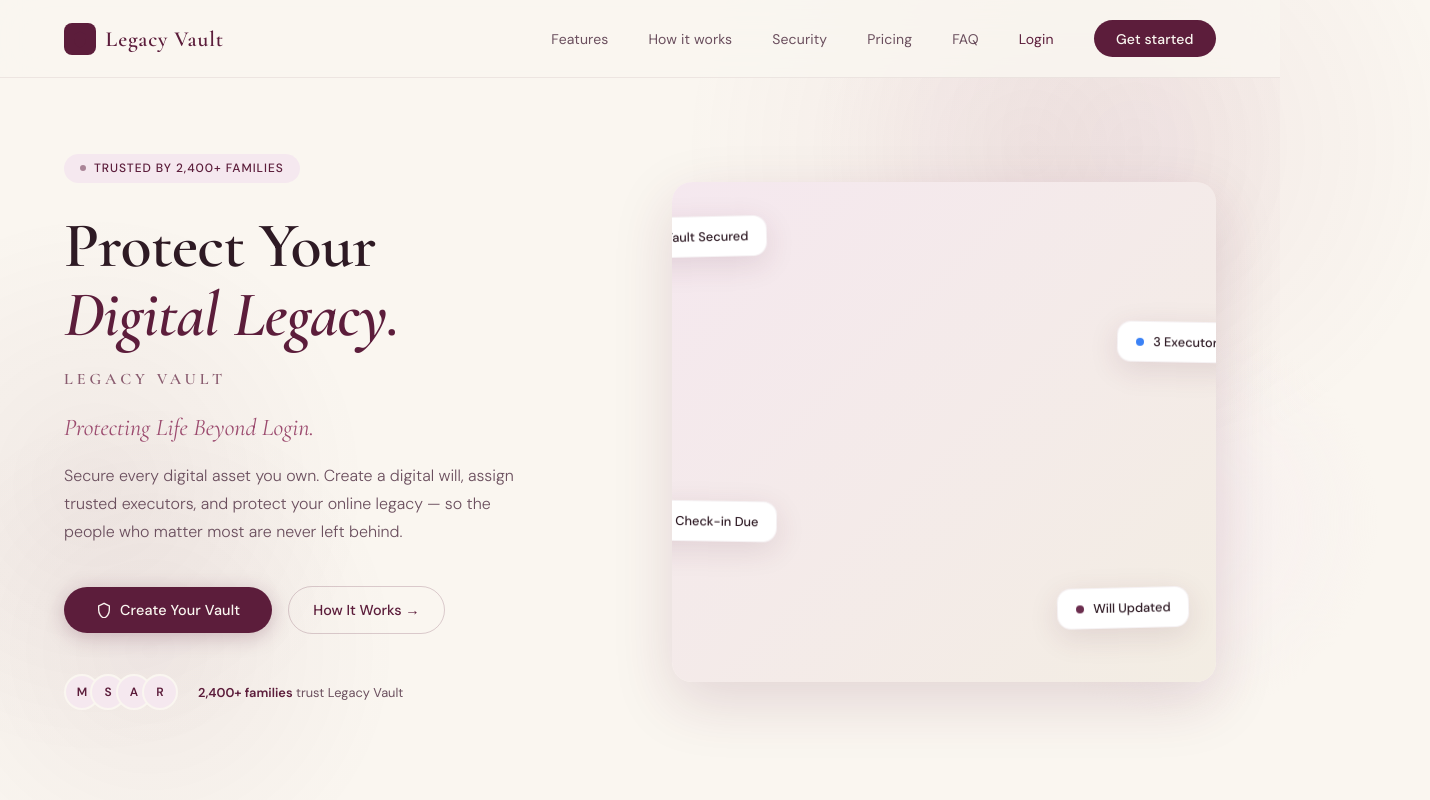
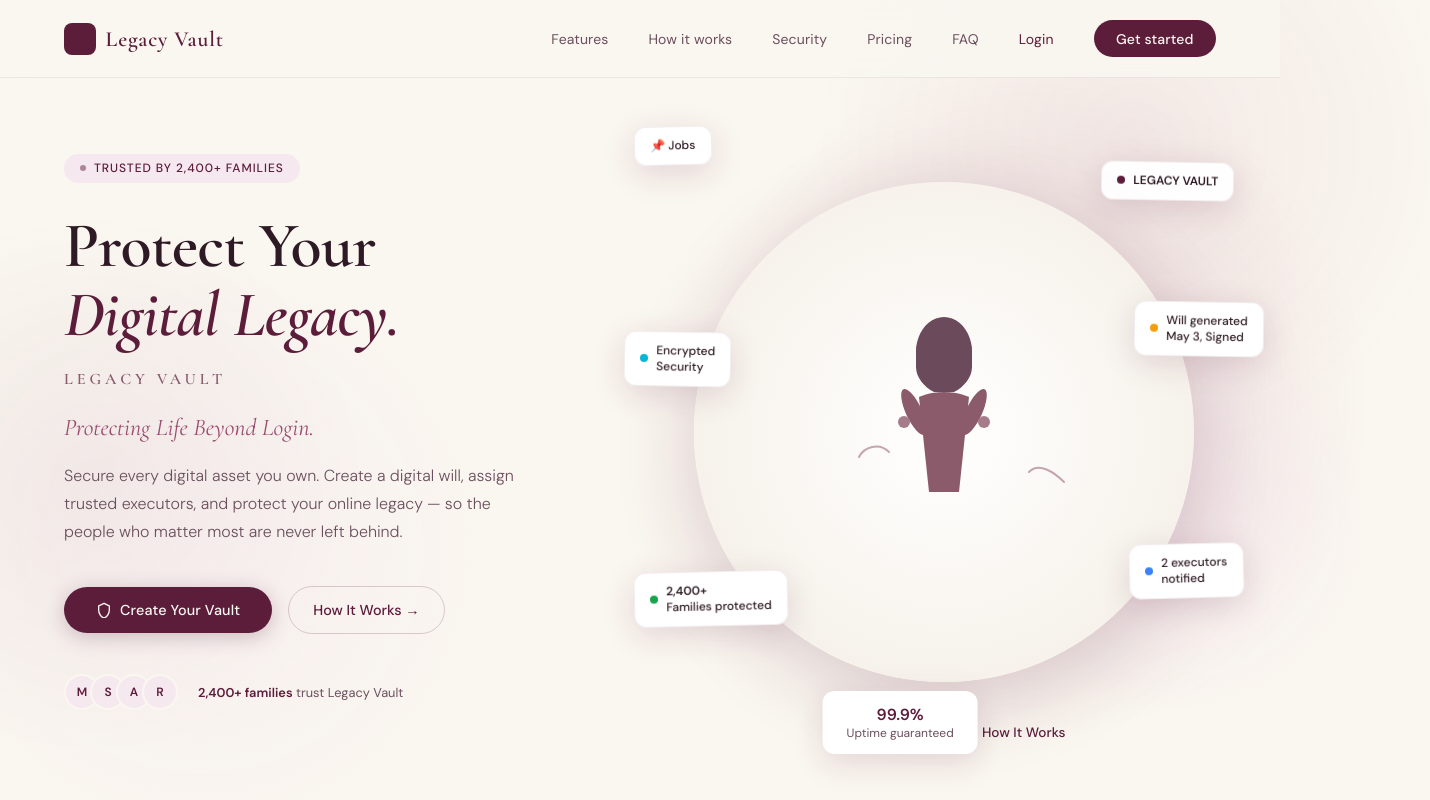
Before and after one commit to Menva-sh/LEGACY-VAULT, a plain HTML site: page frontend/index.html in a window 1280 px wide. Shown: the top 800 px of the page, 1430 px wide, since content can reach past the window. Drawn offline with nearby package versions, Linux system fonts and the light colour scheme.

Commit message:
Add hero illustration and floating cards from image 4 with centered blob backgrounds from image 3

```diff
--- a/frontend/index.html
+++ b/frontend/index.html
@@ -79,23 +79,26 @@ nav{
   padding:8rem 4rem 4rem;
   gap:4rem;
   position:relative;
-  overflow:hidden;
+  overflow:visible;
 }
 .hero::before{
   content:'';
-  position:absolute;top:-200px;right:-100px;
-  width:700px;height:700px;
-  background:radial-gradient(circle,rgba(155,74,110,0.08) 0%,transparent 70%);
+  position:absolute;top:50%;right:-150px;
+  transform:translateY(-50%);
+  width:800px;height:800px;
+  background:radial-gradient(circle,rgba(155,74,110,0.15) 0%,transparent 60%);
   pointer-events:none;
+  z-index:0;
 }
 .hero::after{
   content:'';
-  position:absolute;bottom:-100px;left:-100px;
-  width:500px;height:500px;
-  background:radial-gradient(circle,rgba(92,29,59,0.06) 0%,transparent 70%);
+  position:absolute;bottom:-50px;left:-100px;
+  width:600px;height:600px;
+  background:radial-gradient(circle,rgba(245,232,239,0.4) 0%,transparent 70%);
   pointer-events:none;
+  z-index:0;
 }
-.hero-left{z-index:1;animation:fadeSlideUp 0.9s ease both}
+.hero-left{z-index:1;animation:fadeSlideUp 0.9s ease both;position:relative;}
 .hero-badge{
   display:inline-flex;align-items:center;gap:0.5rem;
   background:var(--plum-pale);
@@ -204,44 +207,54 @@ nav{
   position:relative;
   z-index:1;
   animation:fadeSlideIn 1s 0.2s ease both;
+  display:flex;
+  align-items:center;
+  justify-content:center;
 }
 .hero-img-wrap{
   position:relative;
   display:flex;
   align-items:center;
   justify-content:center;
-  height:500px;
-  background:linear-gradient(135deg,var(--plum-pale),var(--cream2));
-  border-radius:20px;
-  overflow:hidden;
-  box-shadow:0 20px 60px rgba(92,29,59,0.15);
+  width:500px;height:500px;
+  background:radial-gradient(circle,var(--white),var(--cream2));
+  border-radius:50%;
+  overflow:visible;
+  box-shadow:0 20px 80px rgba(92,29,59,0.2);
+}
+.hero-illustration{
+  width:280px;height:320px;
+  position:relative;
+  z-index:2;
 }
 .hero-img-wrap img{
-  width:100%;max-width:580px;
+  width:100%;height:100%;
   object-fit:contain;
-  filter:drop-shadow(0 20px 60px rgba(92,29,59,0.15));
-  animation:float 6s ease-in-out infinite;
+  filter:drop-shadow(0 10px 40px rgba(92,29,59,0.1));
 }
-/* Floating UI cards */
+/* Floating UI cards for illustration */
 .float-card{
   position:absolute;
   background:var(--white);
-  border-radius:14px;
-  padding:0.7rem 1.1rem;
-  box-shadow:0 8px 30px rgba(92,29,59,0.12);
-  display:flex;align-items:center;gap:0.6rem;
-  font-size:0.8rem;font-weight:500;
+  border-radius:12px;
+  padding:0.65rem 0.95rem;
+  box-shadow:0 8px 32px rgba(92,29,59,0.15);
+  display:flex;align-items:center;gap:0.5rem;
+  font-size:0.75rem;font-weight:500;
   color:var(--text);
   white-space:nowrap;
-  border:1px solid rgba(92,29,59,0.06);
+  border:1px solid rgba(92,29,59,0.08);
+  z-index:3;
 }
 .float-card-dot{
   width:8px;height:8px;border-radius:50%;flex-shrink:0;
 }
-.card-1{top:8%;left:-8%;animation:floatCard1 5s ease-in-out infinite}
-.card-2{top:28%;right:-5%;animation:floatCard2 6s 1s ease-in-out infinite}
-.card-3{bottom:28%;left:-6%;animation:floatCard3 5.5s 0.5s ease-in-out infinite}
-.card-4{bottom:10%;right:5%;animation:floatCard4 6.5s 1.5s ease-in-out infinite}
+.card-1{top:-50px;left:-60px;animation:floatCard1 5s ease-in-out infinite;background:rgba(255,255,255,0.95)}
+.card-2{top:-20px;right:-40px;animation:floatCard2 6s 1s ease-in-out infinite;background:rgba(255,255,255,0.95)}
+.card-3{top:120px;right:-70px;animation:floatCard3 5.5s 0.5s ease-in-out infinite}
+.card-4{bottom:80px;right:-50px;animation:floatCard4 6.5s 1.5s ease-in-out infinite}
+.card-5{bottom:50px;left:-60px;animation:floatCard1 5s ease-in-out infinite}
+.card-6{top:150px;left:-70px;animation:floatCard2 6s 1s ease-in-out infinite}
 
 /* TRUSTED BY */
 .trusted{
@@ -756,22 +769,56 @@ footer{
 
   <div class="hero-right">
     <div class="hero-img-wrap">
+      <div class="hero-illustration">
+        <svg viewBox="0 0 280 320" fill="none" xmlns="http://www.w3.org/2000/svg">
+          <!-- Woman figure -->
+          <circle cx="140" cy="80" r="28" fill="#8B5A6B"/>
+          <!-- Hair -->
+          <path d="M112 80C112 60 125 45 140 45C155 45 168 60 168 80L168 95C168 105 160 115 150 120L130 120C120 115 112 105 112 95Z" fill="#6B4A5B"/>
+          <!-- Body -->
+          <path d="M115 125L125 220L155 220L165 125C165 125 155 120 140 120C125 120 115 125 115 125Z" fill="#8B5A6B"/>
+          <!-- Arms -->
+          <ellipse cx="110" cy="140" rx="8" ry="25" fill="#8B5A6B" transform="rotate(-25 110 140)"/>
+          <ellipse cx="170" cy="140" rx="8" ry="25" fill="#8B5A6B" transform="rotate(25 170 140)"/>
+          <!-- Hands -->
+          <circle cx="100" cy="150" r="6" fill="#A67B8A"/>
+          <circle cx="180" cy="150" r="6" fill="#A67B8A"/>
+          <!-- Decorative elements -->
+          <path d="M85 180C75 170 60 175 55 185" stroke="#C4A5B0" stroke-width="2" fill="none" stroke-linecap="round"/>
+          <path d="M225 200C235 190 250 200 260 210" stroke="#C4A5B0" stroke-width="2" fill="none" stroke-linecap="round"/>
+        </svg>
+      </div>
+      <!-- Floating cards from image 4 -->
       <div class="float-card card-1">
-        <div class="float-card-dot" style="background:#16a34a"></div>
-        <span>Vault Secured</span>
+        <span>📌 Jobs</span>
       </div>
       <div class="float-card card-2">
-        <div class="float-card-dot" style="background:#3b82f6"></div>
-        <span>3 Executors</span>
+        <div class="float-card-dot" style="background:#5c1d3b"></div>
+        <span style="font-weight:600">LEGACY VAULT</span>
       </div>
       <div class="float-card card-3">
         <div class="float-card-dot" style="background:#f59e0b"></div>
-        <span>Check-in Due</span>
+        <span>Will generated<br>May 3, Signed</span>
       </div>
       <div class="float-card card-4">
-        <div class="float-card-dot" style="background:#6b2d4e"></div>
-        <span>Will Updated</span>
+        <div class="float-card-dot" style="background:#3b82f6"></div>
+        <span>2 executors<br>notified</span>
       </div>
+      <div class="float-card card-5">
+        <div class="float-card-dot" style="background:#16a34a"></div>
+        <span><strong>2,400+</strong><br>Families protected</span>
+      </div>
+      <div class="float-card card-6">
+        <div class="float-card-dot" style="background:#06b6d4"></div>
+        <span>Encrypted<br>Security</span>
+      </div>
+    </div>
+    <div style="position:absolute;bottom:-80px;left:50%;transform:translateX(-50%);text-align:center;z-index:2">
+      <div style="background:var(--white);border-radius:12px;padding:0.8rem 1.5rem;box-shadow:0 8px 32px rgba(92,29,59,0.15);display:inline-block;margin-bottom:0.5rem">
+        <div style="font-size:1rem;font-weight:600;color:var(--plum)">99.9%</div>
+        <div style="font-size:0.75rem;color:var(--text2)">Uptime guaranteed</div>
+      </div>
+      <a href="#how" style="display:inline-block;color:var(--plum);font-size:0.85rem;font-weight:500;text-decoration:none">How It Works</a>
     </div>
   </div>
 </section>
```
